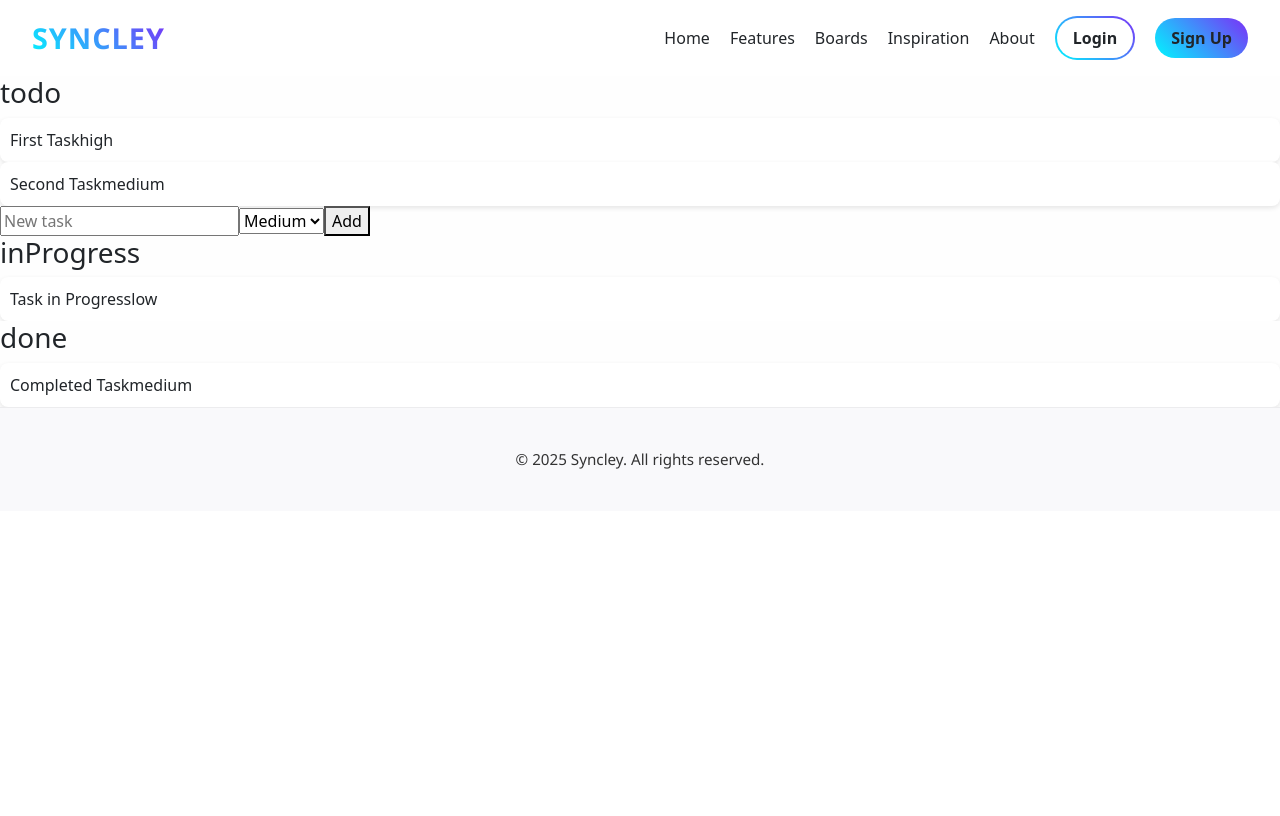
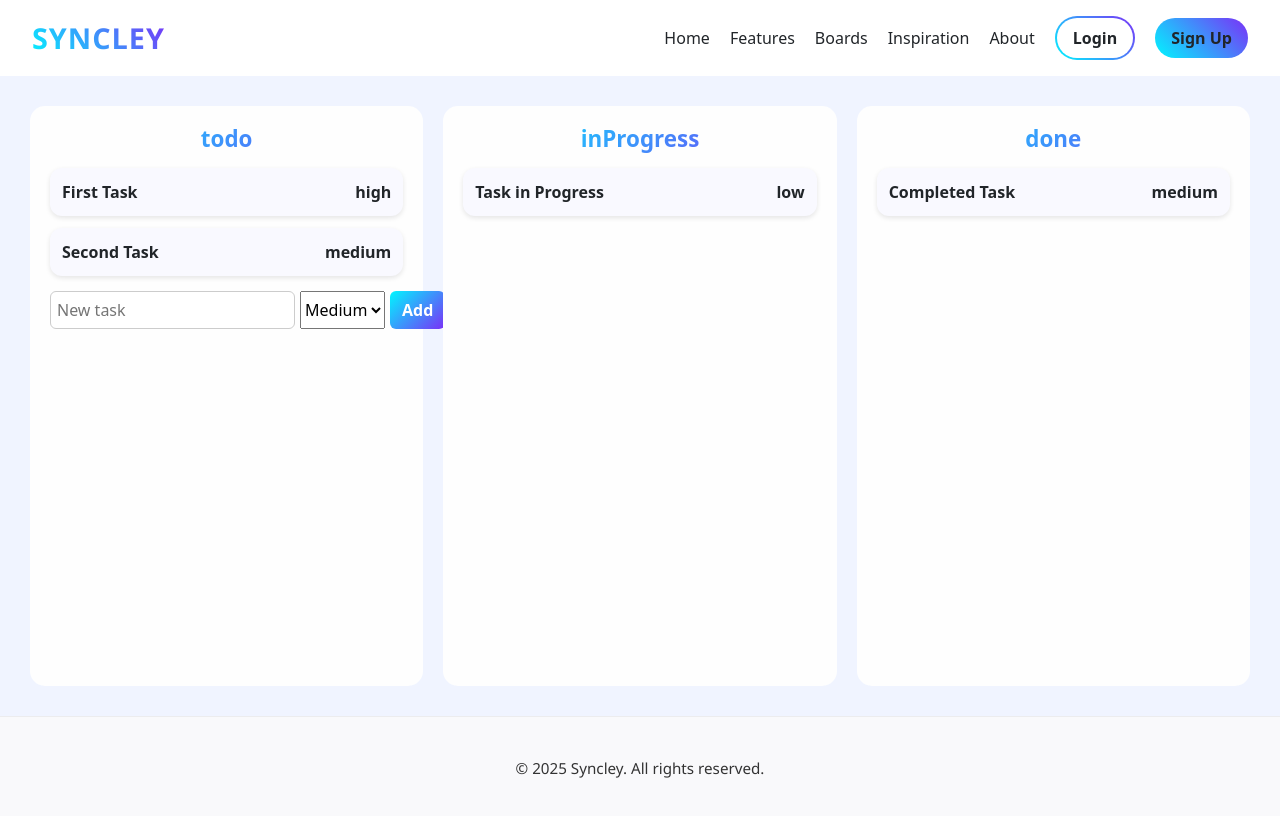
Before and after one commit to shirl3yyyy/my-syncley-frontend, a React (Create React App) app: page /boards in a window 1280 px wide. Shown: the top 816 px of the page. Built offline with nearby package versions, Linux system fonts and the light colour scheme.

Commit message:
modified files

```diff
--- a/src/pages/CollabBoard.css
+++ b/src/pages/CollabBoard.css
@@ -1,42 +1,71 @@
-.board {
-  padding: 20px;
+.board-container {
   display: flex;
-  flex-direction: column;
   gap: 20px;
+  padding: 30px;
+  background: #f0f4ff;
+  overflow-x: auto;
+  min-height: 80vh;
 }
 
-.board-columns {
-  display: flex;
-  gap: 20px;
-  overflow-x: auto;
-  padding-bottom: 10px;
+.board-column {
+  flex: 1;
+  min-width: 280px;
+  background: #fff;
+  border-radius: 15px;
+  padding: 20px;
+  transition: transform 0.3s ease, box-shadow 0.3s ease;
 }
 
-.column {
-  background: #f0f4f8;
-  padding: 10px;
-  border-radius: 10px;
-  min-width: 250px;
-  flex-shrink: 0;
-  display: flex;
-  flex-direction: column;
-  gap: 10px;
-}
-
-.column h3 {
-  margin-bottom: 10px;
+.board-column h3 {
+  text-align: center;
+  font-weight: 700;
+  font-size: 1.4rem;
+  background: linear-gradient(135deg, #00f7ff, #7b2ff7);
+  -webkit-background-clip: text;
+  -webkit-text-fill-color: transparent;
+  margin-bottom: 15px;
 }
 
 .task-card {
-  background: #fff;
-  padding: 10px;
-  border-radius: 8px;
-  cursor: grab;
-  box-shadow: 0 2px 8px rgba(0,0,0,0.1);
-  transition: transform 0.2s ease, box-shadow 0.2s ease;
+  display: flex;
+  justify-content: space-between;
+  align-items: center;
+  padding: 12px;
+  margin-bottom: 12px;
+  border-radius: 12px;
+  font-weight: 600;
+  background: #f9f9ff;
+  transition: transform 0.2s, box-shadow 0.2s;
 }
 
 .task-card:hover {
-  transform: translateY(-3px);
-  box-shadow: 0 4px 12px rgba(0,0,0,0.15);
+  transform: scale(1.03);
+  box-shadow: 0 5px 15px rgba(0,0,0,0.2);
 }
+
+.add-task {
+  display: flex;
+  gap: 5px;
+  margin-top: 15px;
+}
+
+.add-task input {
+  flex: 1;
+  padding: 6px;
+  border-radius: 6px;
+  border: 1px solid #ccc;
+}
+
+.add-task-btn {
+  background: linear-gradient(135deg, #00f7ff, #7b2ff7);
+  border: none;
+  color: white;
+  padding: 6px 12px;
+  border-radius: 6px;
+  cursor: pointer;
+  font-weight: bold;
+}
+
+.add-task-btn:hover {
+  transform: scale(1.05);
+}
```
